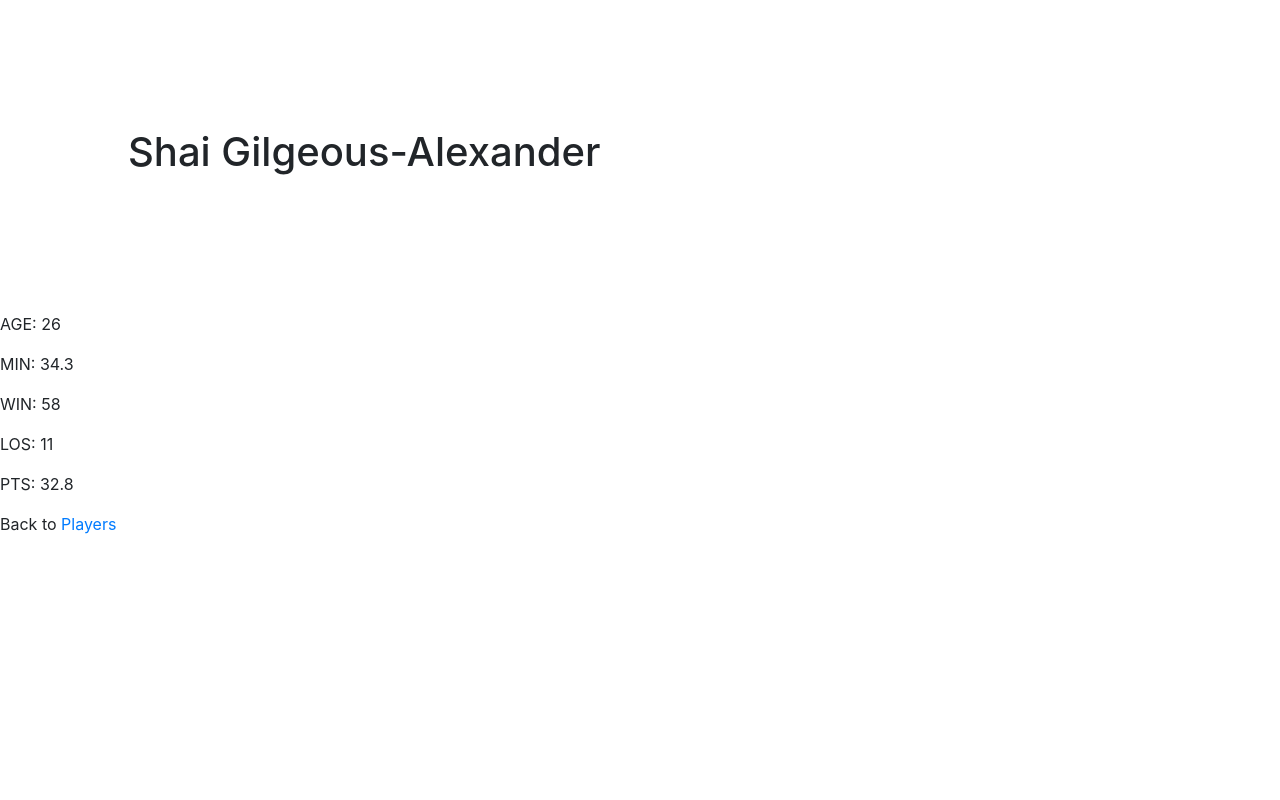
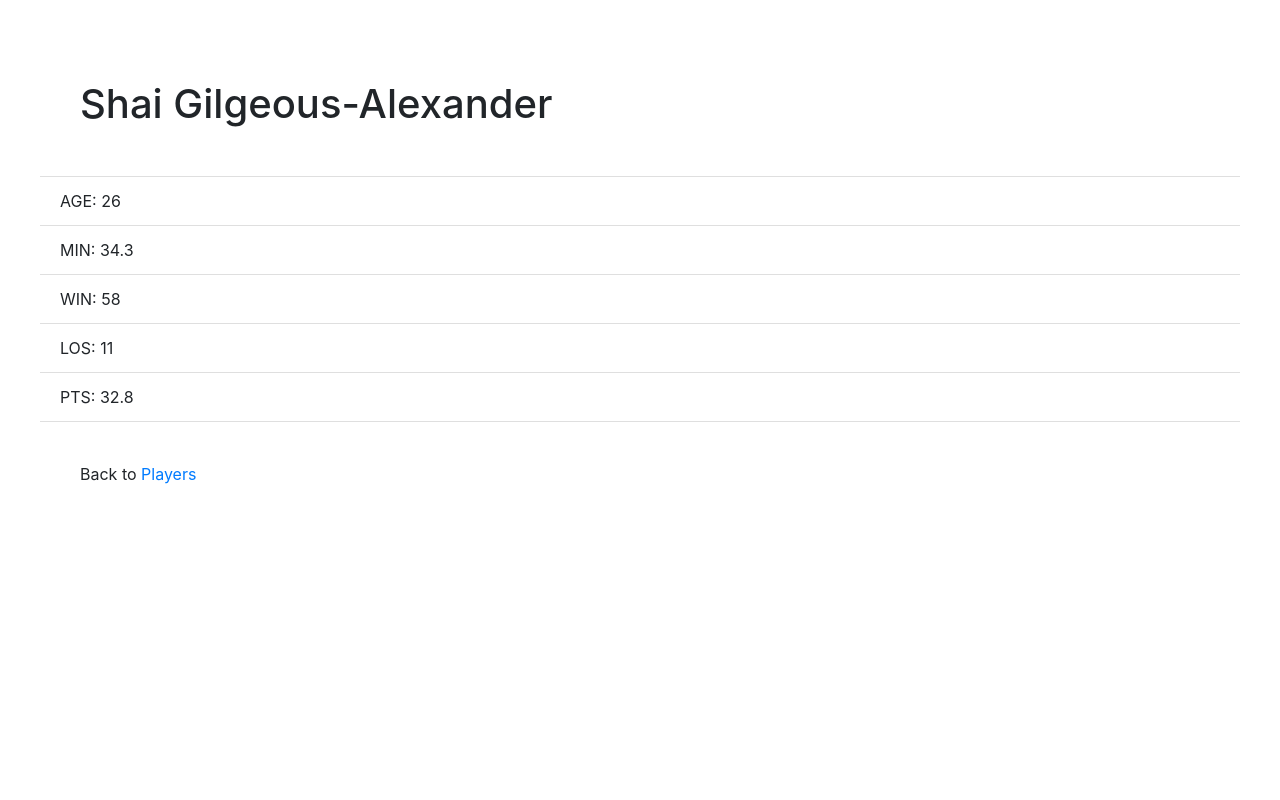
Before and after one commit to nicolasgabrielmartins/players-stats, a Django app: page /app/details/1 in a window 1280 px wide. Run offline with Django 5.2, Linux system fonts and the light colour scheme; data comes from the database, SQL or seed files in the repository; some libraries are stand-ins or nearby versions.

Commit message:
Ajustes de CSS para melhor visualização na pagina Web

```diff
--- a/playerStats/app/static/css/style.css
+++ b/playerStats/app/static/css/style.css
@@ -1,3 +1,10 @@
-h1{
-    padding: 10% !important;
+body, h1{
+    padding: 5dvh !important;
     }
+
+footer{
+    padding: 5dvh;
+    display: flex;
+   justify-content: center;
+   align-items: center;
+}
--- a/playerStats/app/templates/details.html
+++ b/playerStats/app/templates/details.html
@@ -3,12 +3,13 @@
 {% block content %}
         <h1>{{ Players.name }} {{ Players.lastname }}</h1>
 
-        <p>AGE: {{ Players.age }}</p>
-        <p>MIN: {{ Players.minutes_played }}</p>
-        <p>WIN: {{ Players.wins }}</p>
-        <p>LOS: {{ Players.loses }}</p>
-        <p>PTS: {{ Players.points_per_game }}</p>
+        <ul class="list-group list-group-flush">
+        <li class="list-group-item">AGE: {{ Players.age }}</li>
+        <li class="list-group-item">MIN: {{ Players.minutes_played }}</li>
+        <li class="list-group-item">WIN: {{ Players.wins }}</li>
+        <li class="list-group-item">LOS: {{ Players.loses }}</li>
+        <li class="list-group-item">PTS: {{ Players.points_per_game }}</li>
+        </ul>
 
-        <p>Back to <a href="/app">Players</a></p>
-
+        <footer> Back to <a href="/app">Players</a></footer>
 {% endblock content %}
```
